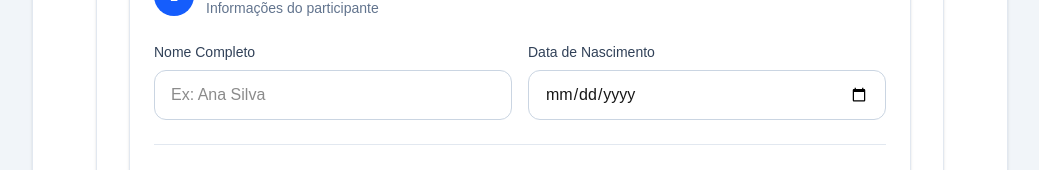
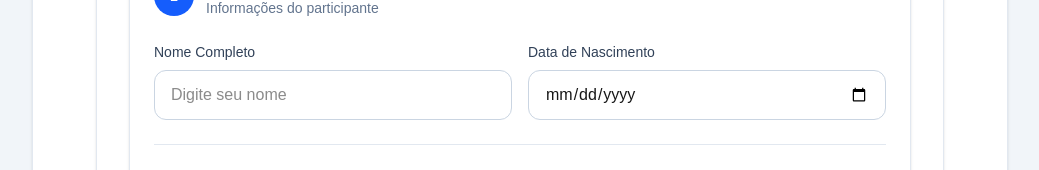
Before and after one commit to Marcos-SCO/traveling_like_a_root, a Next.js app in the folder next/: page / in a window 1280 px wide. Shown: the part 725-895 px from the top of the page, without its empty margins (120-1159 px from the left). Built offline with nearby package versions, Linux system fonts and the light colour scheme; no server answers.

Commit message:
fix: update placeholder text for traveler name input in TravelerForm component

```diff
--- a/next/src/components/traveler/TravelerForm.tsx
+++ b/next/src/components/traveler/TravelerForm.tsx
@@ -82,7 +82,7 @@ export default function TravelerForm({
           <input
             id={`traveler_name-${index}`}
             className={inputClass(!!errors?.name)}
-            placeholder="Ex: Ana Silva"
+            placeholder="Digite seu nome"
             {...register(`travelers.${index}.name`)}
           />
 
```
